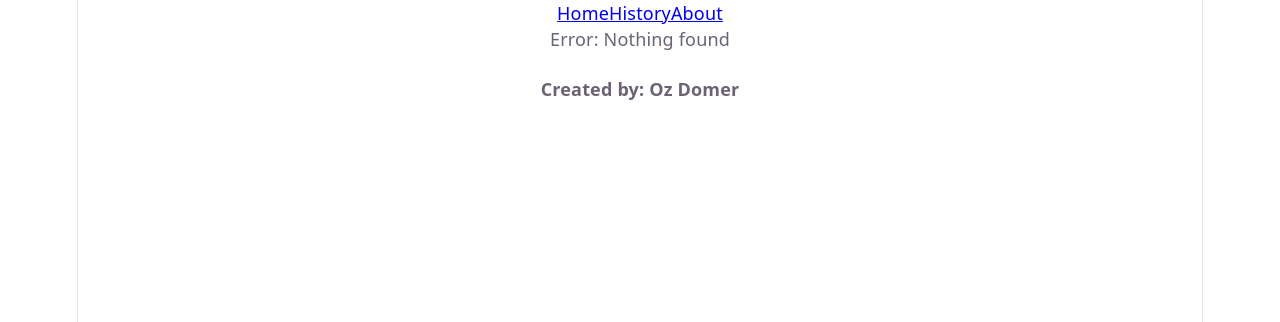
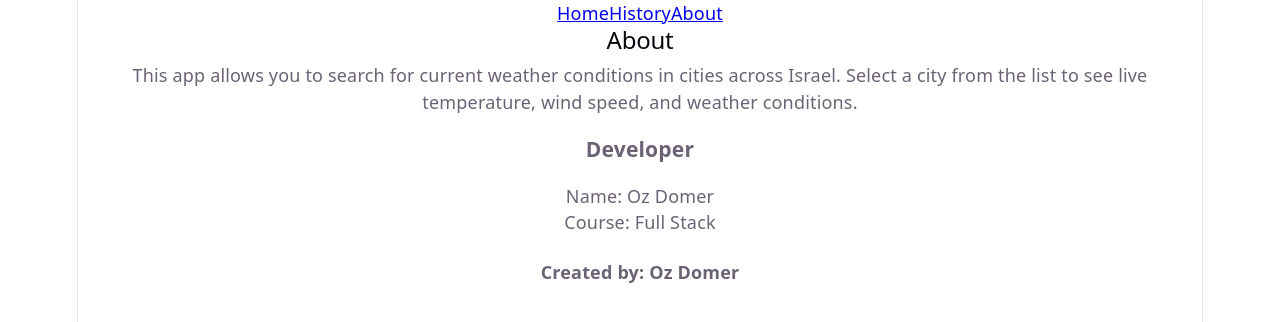
Before and after one commit to OzDomer/jb-45800-5-mission-2, a React (Vite) app: page /about in a window 1280 px wide. Shown: the top 322 px of the page. Built offline with nearby package versions, Linux system fonts and the light colour scheme.

Commit message:
added about page

```diff
--- /dev/null
+++ b/src/components/about/AboutPage.tsx
@@ -0,0 +1,13 @@
+import "./AboutPage.css"
+
+export default function AboutPage() {
+        return (
+        <div className="AboutPage">
+            <h2>About</h2>
+            <p>This app allows you to search for current weather conditions in cities across Israel. Select a city from the list to see live temperature, wind speed, and weather conditions.</p>
+            <h3>Developer</h3>
+            <p>Name: Oz Domer</p>
+            <p>Course: Full Stack</p>
+        </div>
+    )
+}
--- a/src/components/layout/header/Header.tsx
+++ b/src/components/layout/header/Header.tsx
@@ -5,7 +5,7 @@ export default function Header(){
         <div>
             <NavLink to={"/weather"}>Home</NavLink>
             <NavLink to={"/history"}>History</NavLink>
-            <NavLink>About</NavLink>
+            <NavLink to={"/about"}>About</NavLink>
         </div>
     )
 }
--- a/src/components/layout/main/Main.tsx
+++ b/src/components/layout/main/Main.tsx
@@ -2,6 +2,7 @@ import { Navigate, Route, Routes } from "react-router-dom";
 import WeatherPage from "../../weather/WeatherPage/WeatherPage";
 import NotFound from "../../not-found/NotFound";
 import HistoryPage from "../../history/HistoryPage/HistoryPage";
+import AboutPage from "../../about/AboutPage";
 
 export default function Main() {
 
@@ -10,6 +11,7 @@ export default function Main() {
             <Route path="/" element={<Navigate to="/weather" />} />
             <Route path="/weather" element={<WeatherPage />} />
             <Route path="/history" element={<HistoryPage />}/>
+            <Route path="/about" element={<AboutPage />} />
             <Route path="*" element={<NotFound />} />
         </Routes>
     )
```
Also changed, not shown: src/components/about/AboutPage.css (added).
